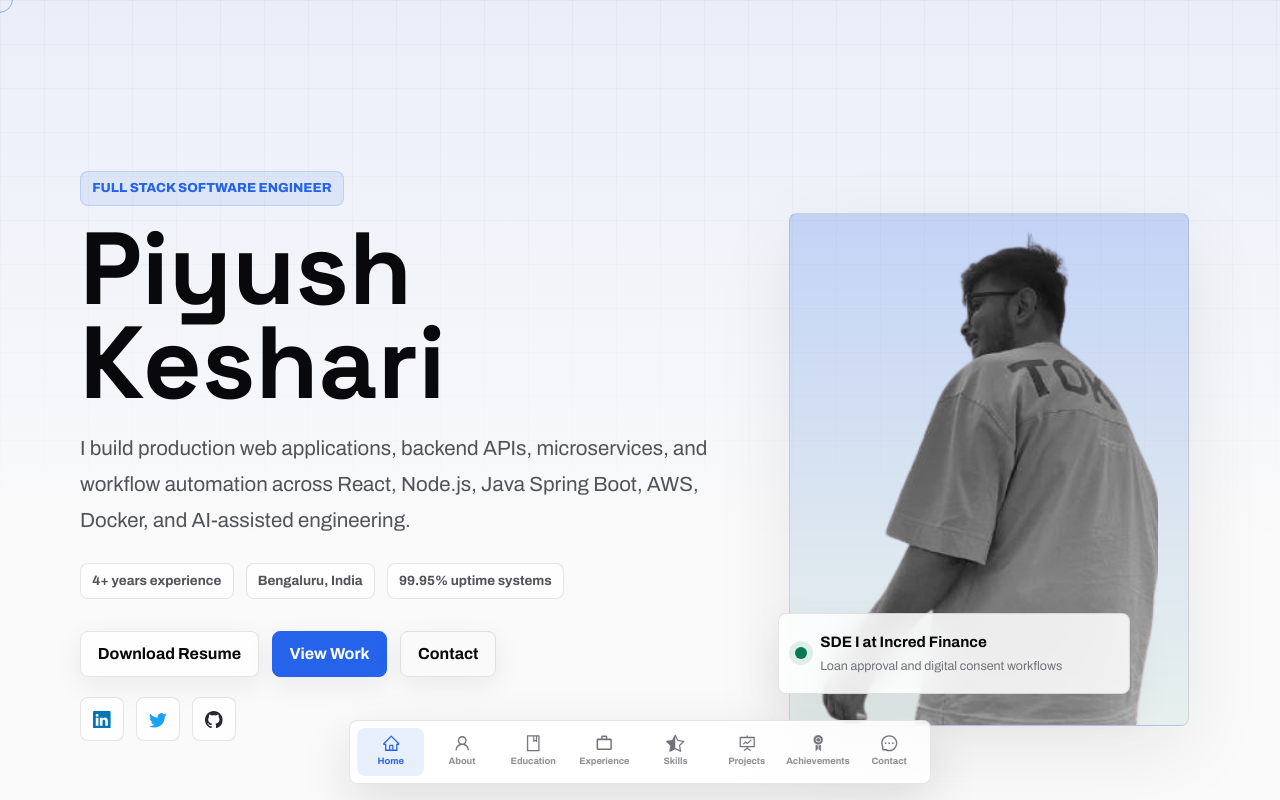
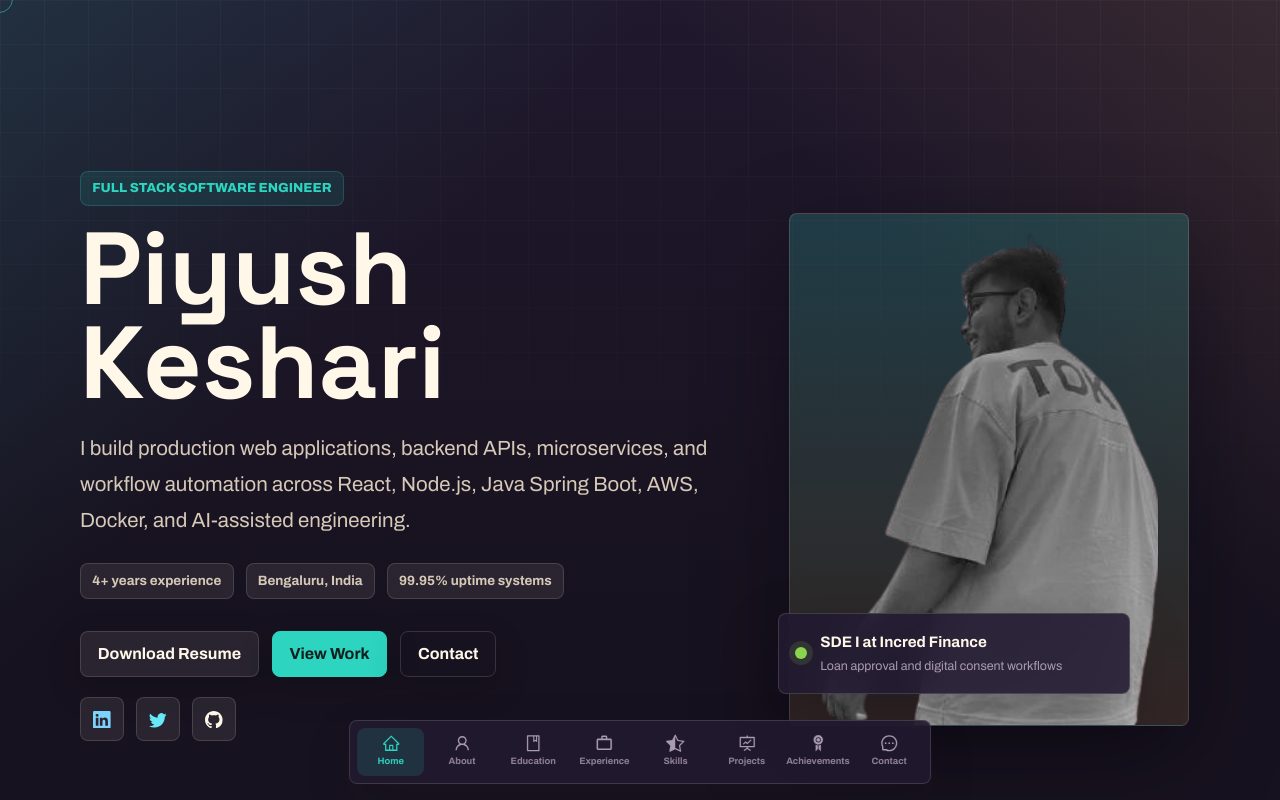
Before and after one commit to KeshariPiyush24/KeshariPiyush24.github.io, a React (Create React App) app: page / in a window 1280 px wide. Shown: the top 800 px of the page. Built offline with nearby package versions, Linux system fonts and the light colour scheme.

Commit message:
Soften portfolio color palette

```diff
--- a/src/components/about/about.css
+++ b/src/components/about/about.css
@@ -13,7 +13,7 @@
     width: 100%;
     aspect-ratio: 1/1.12;
     border-radius: 8px;
-    background: linear-gradient(135deg, rgba(37, 99, 235, 0.16), rgba(4, 120, 87, 0.1));
+    background: linear-gradient(135deg, rgba(45, 212, 191, 0.15), rgba(246, 180, 80, 0.12));
     display: grid;
     place-items: center;
     padding: 0.85rem;
--- a/src/components/contact/contact.css
+++ b/src/components/contact/contact.css
@@ -40,7 +40,7 @@
     justify-content: center;
     transition: var(--transition);
     flex: 0 0 auto;
-    background: rgba(37, 99, 235, 0.08);
+    background: rgba(45, 212, 191, 0.09);
 }
 
 .contact_icon {
@@ -66,13 +66,13 @@
 }
 
 .twitter {
-    color: #1da1f2;
-    background: rgba(29, 161, 242, 0.1);
+    color: #67e8f9;
+    background: rgba(103, 232, 249, 0.11);
 }
 
 .github {
-    color: #24292f;
-    background: rgba(36, 41, 47, 0.08);
+    color: var(--color-text);
+    background: rgba(255, 247, 232, 0.09);
 }
 
 .stackoverflow {
@@ -86,8 +86,8 @@
 }
 
 .linkedin {
-    color: #0077b5;
-    background: rgba(0, 119, 181, 0.1);
+    color: #7dd3fc;
+    background: rgba(125, 211, 252, 0.11);
 }
 
 @media screen and (max-width: 600px) {
--- a/src/components/experience/experience.css
+++ b/src/components/experience/experience.css
@@ -52,7 +52,7 @@
     color: var(--color-muted);
     font-size: 0.78rem;
     padding: 0.35rem 0.7rem;
-    background: rgba(37, 99, 235, 0.08);
+    background: rgba(45, 212, 191, 0.09);
     border: 1px solid var(--color-primary-variant);
     border-radius: 8px;
     white-space: nowrap;
@@ -81,7 +81,7 @@
 .toggle_btn {
     width: 2rem;
     height: 2rem;
-    background: rgba(37, 99, 235, 0.09);
+    background: rgba(45, 212, 191, 0.1);
     border: 1px solid var(--color-primary-variant);
     color: var(--color-primary);
     border-radius: 8px;
@@ -94,7 +94,7 @@
 
 .toggle_btn:hover {
     background: var(--color-primary);
-    color: var(--color-white);
+    color: #10201d;
 }
 
 .project_points {
@@ -151,7 +151,7 @@ ul li::before {
     cursor: pointer;
     font-size: 1.25rem;
     border: 1px solid var(--color-border);
-    background: rgba(255, 255, 255, 0.84);
+    background: rgba(255, 247, 232, 0.08);
     color: var(--color-primary);
     transition: var(--transition);
     box-shadow: 0 12px 32px rgba(24, 24, 27, 0.08);
@@ -159,7 +159,7 @@ ul li::before {
 
 .slider_arrow:hover {
     background: var(--color-primary);
-    color: var(--color-white);
+    color: #10201d;
 }
 
 .slider_indicators {
--- a/src/components/header/header.css
+++ b/src/components/header/header.css
@@ -26,7 +26,7 @@ header {
     margin-bottom: 1rem;
     border-radius: 8px;
     color: var(--color-primary);
-    background: rgba(37, 99, 235, 0.09);
+    background: rgba(45, 212, 191, 0.1);
     border: 1px solid var(--color-primary-variant);
     font-size: 0.82rem;
     font-weight: 800;
@@ -57,7 +57,7 @@ header {
     padding: 0.35rem 0.7rem;
     border-radius: 8px;
     border: 1px solid var(--color-border);
-    background: rgba(255, 255, 255, 0.72);
+    background: rgba(255, 247, 232, 0.08);
     color: var(--color-muted);
     font-size: 0.84rem;
     font-weight: 700;
@@ -76,7 +76,7 @@ header {
     justify-self: center;
     border-radius: 8px;
     overflow: hidden;
-    background: linear-gradient(180deg, rgba(37, 99, 235, 0.22), rgba(4, 120, 87, 0.08));
+    background: linear-gradient(180deg, rgba(45, 212, 191, 0.2), rgba(246, 180, 80, 0.12));
     border: 1px solid var(--color-border);
     box-shadow: var(--shadow-soft);
     padding: 1rem 1rem 0;
@@ -98,7 +98,7 @@ header {
     align-items: center;
     padding: 1rem;
     border-radius: 8px;
-    background: rgba(255, 255, 255, 0.86);
+    background: rgba(34, 26, 48, 0.88);
     border: 1px solid var(--color-border);
     box-shadow: var(--shadow-card);
     backdrop-filter: blur(18px);
@@ -125,7 +125,7 @@ header {
     height: 0.75rem;
     border-radius: 50%;
     background: var(--color-success);
-    box-shadow: 0 0 0 6px rgba(4, 120, 87, 0.11);
+    box-shadow: 0 0 0 6px rgba(139, 212, 80, 0.14);
     flex: 0 0 auto;
 }
 
@@ -149,7 +149,7 @@ header {
     justify-content: center;
     transition: var(--transition);
     border: 1px solid var(--color-border);
-    background: rgba(255, 255, 255, 0.74);
+    background: rgba(255, 247, 232, 0.08);
 }
 
 .header_social_icon {
@@ -164,15 +164,15 @@ header {
 }
 
 .twitter {
-    color: #1da1f2;
+    color: #67e8f9;
 }
 
 .github {
-    color: #24292f;
+    color: var(--color-text);
 }
 
 .linkedin {
-    color: #0077b5;
+    color: #7dd3fc;
 }
 
 @media screen and (max-width: 1024px) {
--- a/src/components/nav/nav.css
+++ b/src/components/nav/nav.css
@@ -10,7 +10,7 @@ nav {
     display: flex;
     gap: 0.25rem;
     border-radius: 8px;
-    background: rgba(255, 255, 255, 0.84);
+    background: rgba(34, 26, 48, 0.86);
     backdrop-filter: blur(20px);
     border: 1px solid var(--color-border);
     box-shadow: 0 18px 50px rgba(24, 24, 27, 0.12);
@@ -32,7 +32,7 @@ nav a {
 
 nav a:hover {
     color: var(--color-primary);
-    background: rgba(37, 99, 235, 0.08);
+    background: rgba(45, 212, 191, 0.1);
 }
 
 nav a small {
@@ -45,7 +45,7 @@ nav a small {
 
 nav a.active {
     color: var(--color-primary);
-    background: rgba(37, 99, 235, 0.1);
+    background: rgba(45, 212, 191, 0.13);
 }
 
 nav a.active small {
--- a/src/components/skill/skill.css
+++ b/src/components/skill/skill.css
@@ -38,13 +38,13 @@
     min-height: 2rem;
     padding: 0.35rem 0.65rem;
     border-radius: 8px;
-    background: rgba(37, 99, 235, 0.07);
-    border: 1px solid rgba(37, 99, 235, 0.12);
+    background: rgba(45, 212, 191, 0.08);
+    border: 1px solid rgba(45, 212, 191, 0.14);
     transition: var(--transition);
 }
 
 .skill_details:hover {
-    background: rgba(37, 99, 235, 0.12);
+    background: rgba(246, 180, 80, 0.12);
 }
 
 .skill_details-icon {
--- a/src/index.css
+++ b/src/index.css
@@ -11,23 +11,24 @@
 }
 
 :root {
-    --color-bg: #fafafa;
-    --color-bg-variant: rgba(255, 255, 255, 0.82);
-    --color-surface: #ffffff;
-    --color-primary: #2563eb;
-    --color-primary-variant: rgba(37, 99, 235, 0.18);
-    --color-text: #09090b;
-    --color-muted: #52525b;
-    --color-light: #71717a;
-    --color-white: #ffffff;
-    --color-border: rgba(24, 24, 27, 0.11);
-    --color-success: #047857;
-    --color-warm: #b45309;
-    --color-primary-rgb: 37, 99, 235;
+    --color-bg: #17121f;
+    --color-bg-variant: rgba(39, 31, 54, 0.78);
+    --color-surface: #221a30;
+    --color-primary: #2dd4bf;
+    --color-primary-variant: rgba(45, 212, 191, 0.22);
+    --color-accent: #f6b450;
+    --color-text: #fff7e8;
+    --color-muted: #d7c9b8;
+    --color-light: #aa9bb0;
+    --color-white: #fff7e8;
+    --color-border: rgba(255, 247, 232, 0.14);
+    --color-success: #8bd450;
+    --color-warm: #f6b450;
+    --color-primary-rgb: 45, 212, 191;
 
     --transition: all 220ms ease;
-    --shadow-soft: 0 24px 80px rgba(24, 24, 27, 0.08);
-    --shadow-card: 0 18px 48px rgba(24, 24, 27, 0.08);
+    --shadow-soft: 0 28px 90px rgba(3, 1, 10, 0.34);
+    --shadow-card: 0 20px 56px rgba(3, 1, 10, 0.28);
 
     --container-width-lg: min(1120px, 88vw);
     --container-width-md: 88%;
@@ -42,7 +43,9 @@ html {
 body {
     font-family: 'Archivo', sans-serif;
     background:
-        linear-gradient(180deg, rgba(37, 99, 235, 0.08) 0%, rgba(250, 250, 250, 0) 34rem),
+        linear-gradient(135deg, rgba(45, 212, 191, 0.13) 0%, rgba(45, 212, 191, 0) 30rem),
+        linear-gradient(225deg, rgba(246, 180, 80, 0.11) 0%, rgba(246, 180, 80, 0) 28rem),
+        linear-gradient(180deg, #20182d 0%, #17121f 38rem, #120f19 100%),
         var(--color-bg);
     color: var(--color-text);
     line-height: 1.7;
@@ -55,8 +58,8 @@ body::before {
     inset: 0;
     pointer-events: none;
     background-image:
-        linear-gradient(rgba(24, 24, 27, 0.045) 1px, transparent 1px),
-        linear-gradient(90deg, rgba(24, 24, 27, 0.045) 1px, transparent 1px);
+        linear-gradient(rgba(255, 247, 232, 0.045) 1px, transparent 1px),
+        linear-gradient(90deg, rgba(255, 247, 232, 0.045) 1px, transparent 1px);
     background-size: 44px 44px;
     mask-image: linear-gradient(180deg, rgba(0, 0, 0, 0.72), transparent 72%);
     z-index: -1;
@@ -64,7 +67,7 @@ body::before {
 
 ::selection {
     background: var(--color-primary);
-    color: var(--color-white);
+    color: #10201d;
 }
 
 .container {
@@ -120,7 +123,7 @@ a {
 }
 
 a:hover {
-    color: var(--color-text);
+    color: var(--color-accent);
 }
 
 button,
@@ -145,29 +148,29 @@ a:focus-visible {
     padding: 0.78rem 1.05rem;
     border-radius: 8px;
     border: 1px solid var(--color-border);
-    background: rgba(255, 255, 255, 0.8);
-    box-shadow: 0 8px 28px rgba(24, 24, 27, 0.07);
+    background: rgba(255, 247, 232, 0.08);
+    box-shadow: 0 12px 34px rgba(3, 1, 10, 0.2);
     transition: var(--transition);
     font-weight: 700;
     line-height: 1;
 }
 
 .btn:hover {
-    background: var(--color-text);
-    color: var(--color-white);
-    border-color: var(--color-text);
+    background: rgba(255, 247, 232, 0.14);
+    color: var(--color-text);
+    border-color: rgba(255, 247, 232, 0.28);
 }
 
 .btn-primary {
     background: var(--color-primary);
-    color: var(--color-white);
+    color: #10201d;
     border-color: var(--color-primary);
 }
 
 .btn-primary:hover {
-    background: #1d4ed8;
-    border-color: #1d4ed8;
-    color: var(--color-white);
+    background: var(--color-accent);
+    border-color: var(--color-accent);
+    color: #2a1604;
 }
 
 .btn-quiet {
@@ -231,7 +234,7 @@ img {
 .education_card:hover,
 .contact_card:hover {
     border-color: var(--color-primary-variant);
-    box-shadow: 0 24px 70px rgba(37, 99, 235, 0.13);
+    box-shadow: 0 26px 78px rgba(45, 212, 191, 0.14);
 }
 
 .grid_container {
@@ -251,13 +254,13 @@ img {
 .cursor-dot {
     width: 28px;
     height: 28px;
-    border: 1px solid rgba(37, 99, 235, 0.45);
+    border: 1px solid rgba(45, 212, 191, 0.5);
     border-radius: 50%;
     position: fixed;
     pointer-events: none;
     transition: transform 0.12s ease;
     z-index: 9999;
-    mix-blend-mode: multiply;
+    mix-blend-mode: screen;
 }
 
 @media (prefers-reduced-motion: reduce) {
```
